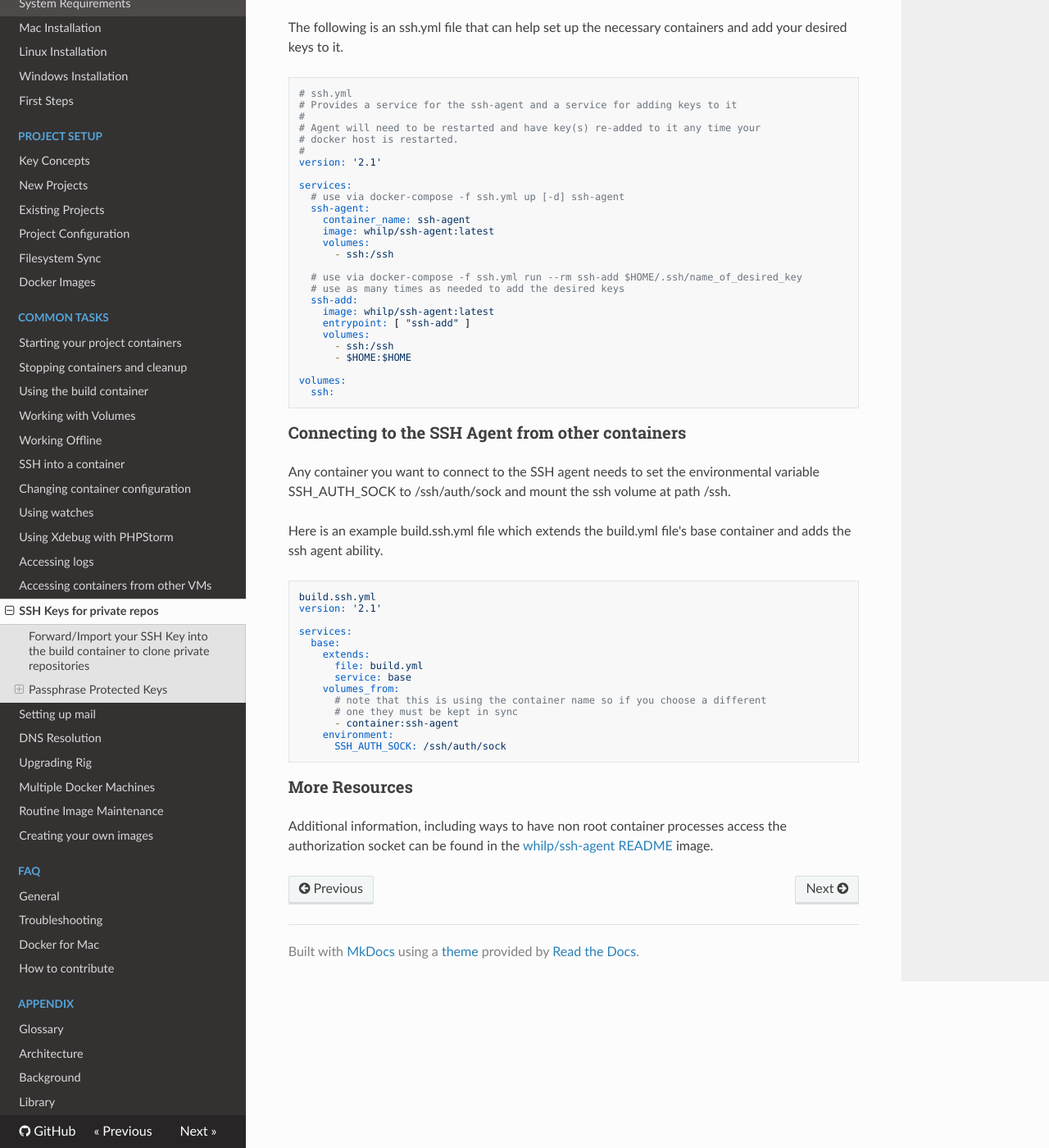
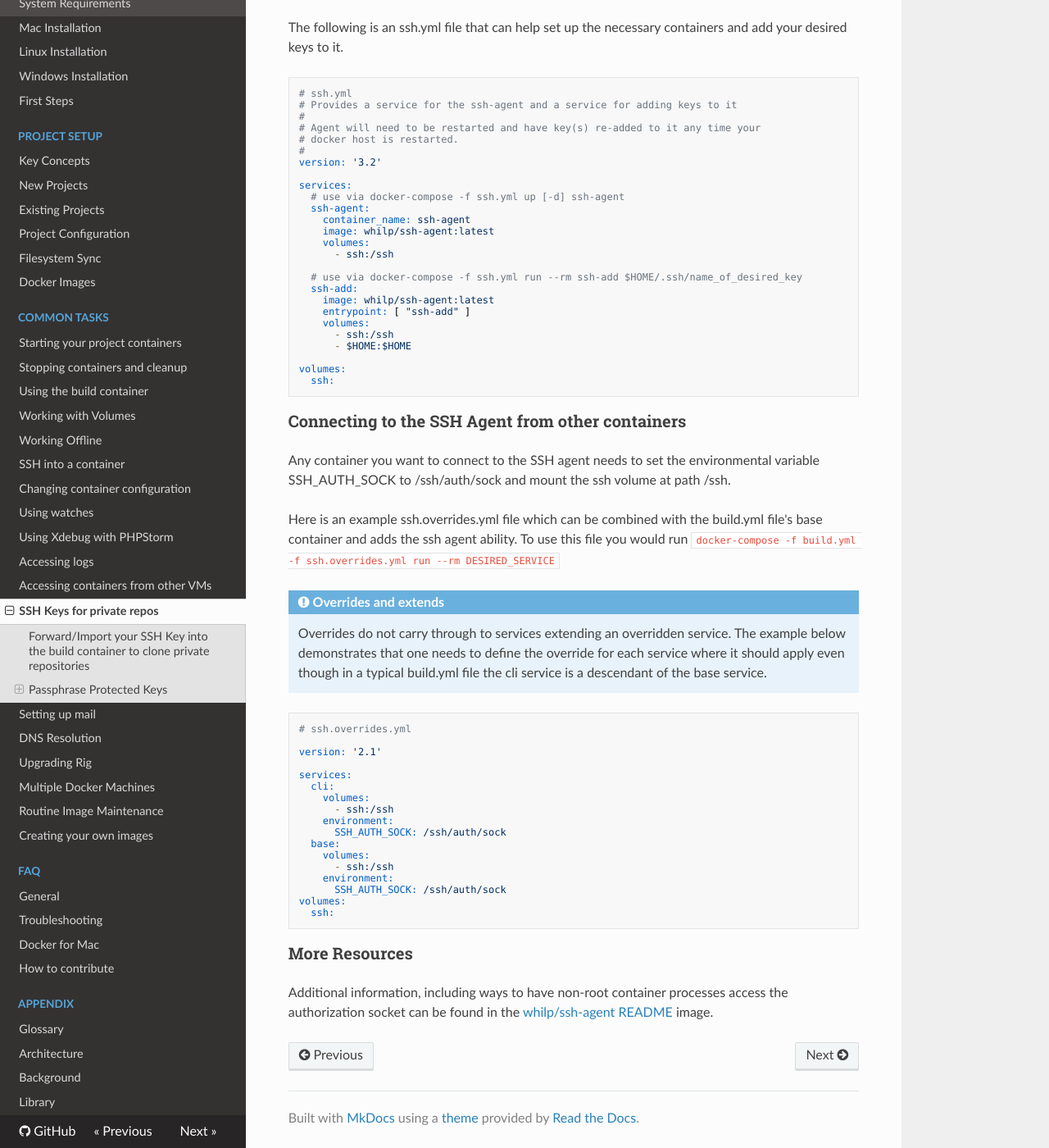
Before and after one commit to phase2/outrigger-docs, an MkDocs documentation site: the page built from docs/common-tasks/ssh-keys-for-private-repos.md, in a window 1280 px wide and 1400 px high, scrolled down 670 px. Shown: the whole window at 82% size. Built offline with MkDocs 1.6.1, drawn with Linux system fonts in a browser that asks for light colours; nearby versions of some CDN libraries; old or Windows-style settings are respelled for this version of MkDocs.

Commit message:
SSH Agent documentation updates in response to PR feedback

````diff
--- a/docs/common-tasks/ssh-keys-for-private-repos.md
+++ b/docs/common-tasks/ssh-keys-for-private-repos.md
@@ -31,7 +31,7 @@ add your desired keys to it.
 # Agent will need to be restarted and have key(s) re-added to it any time your
 # docker host is restarted.
 #
-version: '2.1'
+version: '3.2'
 
 services:
   # use via docker-compose -f ssh.yml up [-d] ssh-agent
@@ -42,7 +42,6 @@ services:
       - ssh:/ssh
 
   # use via docker-compose -f ssh.yml run --rm ssh-add $HOME/.ssh/name_of_desired_key
-  # use as many times as needed to add the desired keys
   ssh-add:
     image: whilp/ssh-agent:latest
     entrypoint: [ "ssh-add" ]
@@ -59,27 +58,37 @@ volumes:
 Any container you want to connect to the SSH agent needs to set the environmental
 variable SSH_AUTH_SOCK to /ssh/auth/sock and mount the ssh volume at path /ssh.
 
-Here is an example build.ssh.yml file which extends the build.yml file's base
-container and adds the ssh agent ability.
+Here is an example ssh.overrides.yml file which can be combined with the build.yml
+file's base container and adds the ssh agent ability. To use this file you would
+run `docker-compose -f build.yml -f ssh.overrides.yml run --rm DESIRED_SERVICE`
+
+!!! note "Overrides and extends"
+    Overrides do not carry through to services extending an overridden service.
+    The example below demonstrates that one needs to define the override for each
+    service where it should apply even though in a typical build.yml file
+    the cli service is a descendant of the base service.
 
 ```
-build.ssh.yml
+# ssh.overrides.yml
+
 version: '2.1'
 
 services:
-  base:
-    extends:
-      file: build.yml
-      service: base
-    volumes_from:
-      # note that this is using the container name so if you choose a different
-      # one they must be kept in sync
-      - container:ssh-agent
+  cli:
+    volumes:
+      - ssh:/ssh
     environment:
       SSH_AUTH_SOCK: /ssh/auth/sock
+  base:
+    volumes:
+      - ssh:/ssh
+    environment:
+      SSH_AUTH_SOCK: /ssh/auth/sock
+volumes:
+  ssh:
 ```
 
 ### More Resources
 
-Additional information, including ways to have non root container processes access
+Additional information, including ways to have non-root container processes access
 the authorization socket can be found in the [whilp/ssh-agent README](https://github.com/whilp/ssh-agent) image.
````
